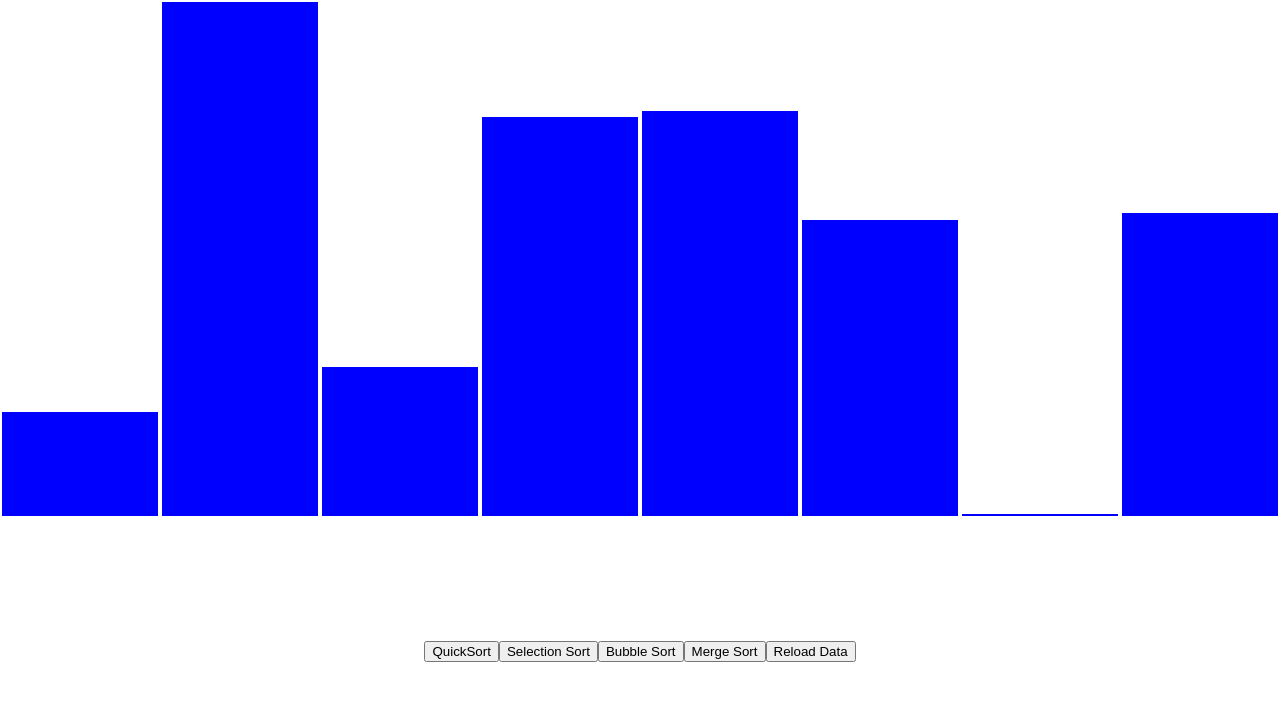
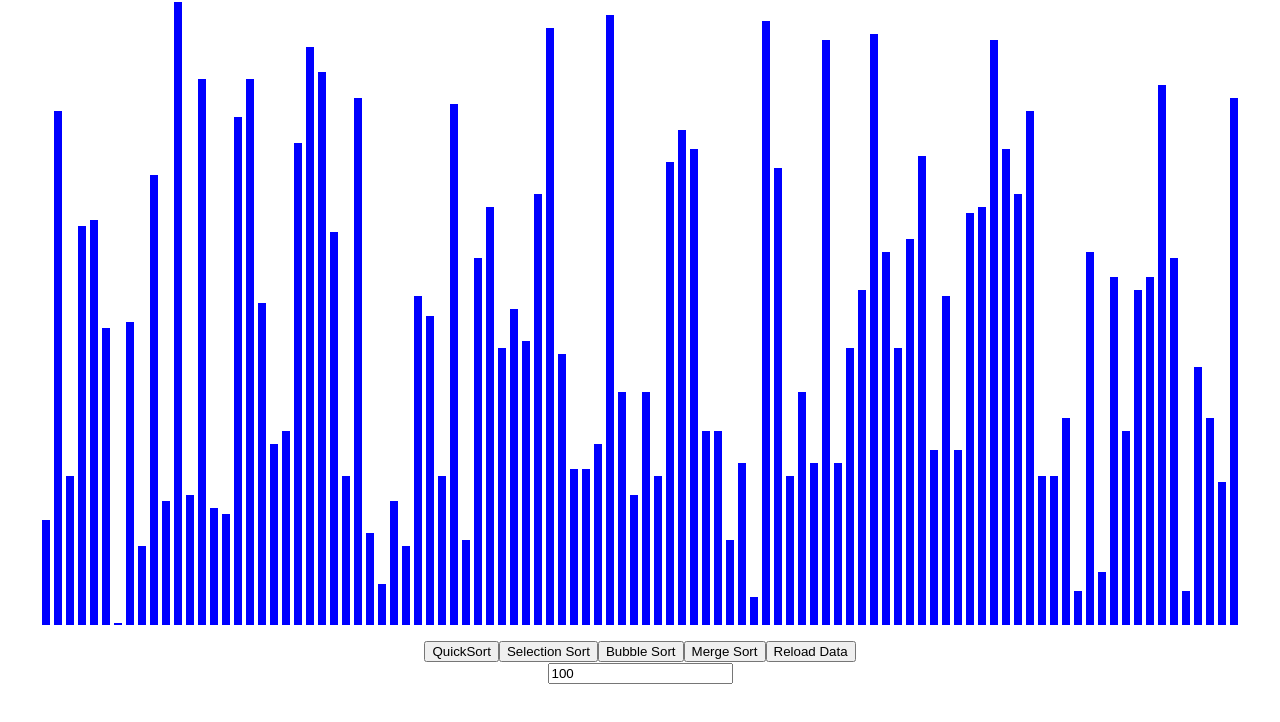
Before and after one commit to tt340/react-SortAlgorithms, a React (Create React App) app: page / in a window 1280 px wide. Shown: the top 722 px of the page. Built offline with nearby package versions, Linux system fonts and the light colour scheme.

Commit message:
add input to set size of array

```diff
--- a/src/App.js
+++ b/src/App.js
@@ -5,12 +5,13 @@ import "./App.css";
 function App() {
   const [data, setData] = useState([]);
   const myref = useRef(null);
+  const [dataCount, setDataCount] = useState(100);
 
   const WAITING_TIME = 10; // in ms
 
   useEffect(() => {
-    generateRandomArray(8, 100);
-  }, []);
+    generateRandomArray(dataCount, 100);
+  }, [dataCount]);
 
   const generateRandomArray = (count, max) => {
     var randomData = [];
@@ -24,7 +25,7 @@ function App() {
     if (myref.current) {
       const displayWidth = myref.current.offsetWidth;
       const displayHeight = myref.current.offsetHeight;
-      const itemWidth = displayWidth / data.length;
+      const itemWidth = Math.floor(displayWidth / data.length);
 
       return data.map((item) => {
         const currentHeight = item * 0.01 * displayHeight;
@@ -106,12 +107,10 @@ function App() {
     const left = array.slice(0, middle);
     const right = array.slice(middle);
    // await updateDataAndWait([...left, ...right]);
-    console.log(typeof left);
     return merge(mergeSort(left), mergeSort(right));
   };
 
   const updateDataAndWait = async (data) => {
-    console.log(data);
     setData([...data]);
     await new Promise((r) => setTimeout(r, WAITING_TIME));
   };
@@ -185,10 +184,13 @@ function App() {
         </button>
         <button
           onClick={() => {
-            generateRandomArray(200, 100);
+            generateRandomArray(dataCount, 100);
           }}>
           Reload Data
         </button>
+      </div>
+      <div>
+        <input type="number" title="Count of data" onChange={(e) =>{setDataCount(e.target.value)}} value={dataCount}/>
       </div>
     </div>
   );
```
